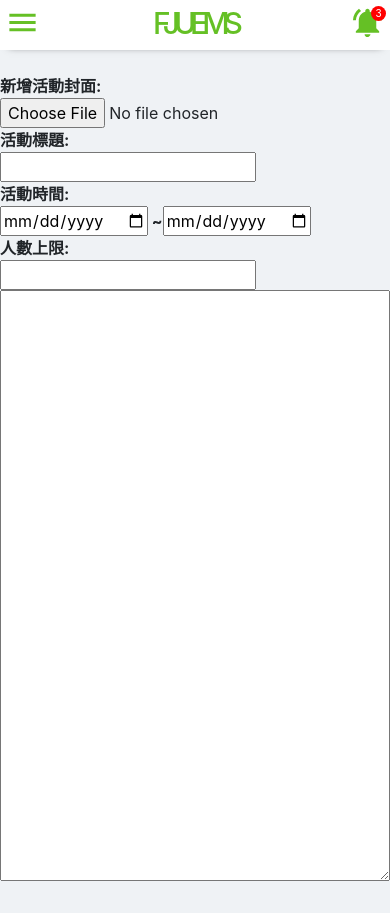
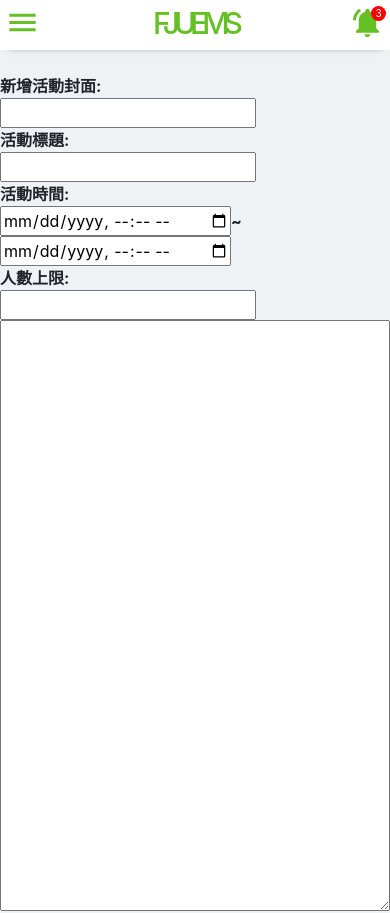
Before and after one commit to cuboid0223/FJUEMS-Frontend, a React (Create React App) app: page /addEvent in a window 390 px wide. Shown: the top 913 px of the page. Built offline with nearby package versions, Linux system fonts and the light colour scheme; no server answers.

Commit message:
addEvent

```diff
--- a/src/components/AddEvent.js
+++ b/src/components/AddEvent.js
@@ -1,34 +1,82 @@
 import React, { useState } from "react";
-
+import { useForm } from "react-hook-form";
 import ReactMarkdown from "react-markdown";
 import gfm from "remark-gfm";
+import { useHistory } from "react-router-dom";
+import axios from "axios";
 // const input = "# This is a header\n\nAnd this is a paragraph";
 // const markdown =  "This ~is not~ strikethrough, but ~~this is~~!";
 const AddEvent = () => {
-const [input, setInput] = useState("")
+  const [input, setInput] = useState("");
+  const { register, handleSubmit, errors } = useForm(); // react-hook-form
+  const history = useHistory();
+  const onSubmit = (data) => {
+    console.log(data);
+    const formData = data;
+    axios
+      .post(
+        "http://localhost:8888/fjuems/fjuems-backend/addEvent.php",
+        formData
+      )
+      .then((res) => {
+        const data = res.data; //
+        console.log(data);
+      })
+      .catch((err) => console.log(err));
+    history.push("/");
+  };
   return (
     <div className="addEvent">
       <div className="addEvent__wrapper">
-        <form className="addEvent__leftContainer">
+        <form
+          onSubmit={handleSubmit(onSubmit)}
+          className="addEvent__leftContainer"
+        >
           <div className="addEvent__item">
             <p>新增活動封面: </p>
-            <input type="file" />
+            <input type="text" name="file_input" />
           </div>
           <div className="addEvent__item">
             <p>活動標題: </p>
-            <input type="text" />
+            <input
+              type="text"
+              name="title_input"
+              ref={register({ required: true })}
+            />
+            {errors.title_input && "Title is required."}
           </div>
           <div className="addEvent__item">
             <p>活動時間: </p>
-            <input type="date" /> ~
-            <input type="date" />
+            <input
+              type="datetime-local"
+              name="datetime_Start"
+              ref={register({ required: true })}
+            />
+            {errors.datetime_Start && "dateTime is required."}
+            ~
+            <input
+              type="datetime-local"
+              name="datetime_End"
+              ref={register({ required: true })}
+            />
+            {errors.datetime_End && "dateTime is required."}
           </div>
           <div className="addEvent__item">
             <p>人數上限: </p>
-            <input type="number" />
+            <input
+              type="number"
+              name="limit_input"
+              ref={register({ required: true })}
+            />
+            {errors.limit_input && "limit is required."}
           </div>
 
-          <textarea onChange={(e) => setInput(e.target.value)} />
+          <textarea
+            name="description_textarea"
+            onChange={(e) => setInput(e.target.value)}
+            ref={register({ required: true })}
+          />
+          {errors.description_textarea && "description is required."}
           <input type="submit" value="新增" className="addEvent__btn" />
         </form>
 
--- a/src/components/Carousel.js
+++ b/src/components/Carousel.js
@@ -25,8 +25,7 @@ const Carousel = () => {
               alt="..."
             />
             <div class="carousel-caption d-none d-md-block">
-              <h5>First slide label</h5>
-              <p>Nulla vitae elit libero, a pharetra augue mollis interdum.</p>
+
             </div>
           </div>
           <div class="carousel-item">
@@ -46,12 +45,7 @@ const Carousel = () => {
               class="d-block w-100"
               alt="..."
             />
-            <div class="carousel-caption d-none d-md-block">
-              <h5>Third slide label</h5>
-              <p>
-                Praesent commodo cursus magna, vel scelerisque nisl consectetur.
-              </p>
-            </div>
+
           </div>
         </div>
         <a
--- a/src/components/EventDetail.js
+++ b/src/components/EventDetail.js
@@ -35,7 +35,7 @@ const EventDetail = () => {
 
   return (
     <div className="eventDetail">
-      <img src={imgURL} alt="..." className="eventDetail__banner" />
+      <img src={imgURL} alt="" className="eventDetail__banner" />
 
       <div className="eventDetail__info">
         <h3>{title}</h3>
--- a/src/components/EventList.js
+++ b/src/components/EventList.js
@@ -1,8 +1,7 @@
 import React, { useEffect, useState } from "react";
 import EventCard from "./EventCard";
 
-// import { useStateValue } from "../StateProvider";
-// import { actionTypes } from "../reducer";
+
 const EventList = ({events}) => {
   //console.log(events)
   return (
@@ -19,6 +18,8 @@ const EventList = ({events}) => {
           timeEnd={event.eve_timeEnd}
         />
       ))}
+
+
       {/* <EventCard
         photoURL="https://t.kfs.io/organization_resource_files/8544/36955/__________1200x630__1_.jpg"
         title="【 A-Lin 2020《Passenger 旅．課》世界巡迴演唱會 高雄站 】"
--- a/src/components/Header.js
+++ b/src/components/Header.js
@@ -5,6 +5,7 @@ import SearchIcon from "@material-ui/icons/Search";
 import { Link } from "react-router-dom";
 const Header = () => {
   const user_auth = sessionStorage.getItem("user_auth");
+
   return (
     <div className="header">
       <MenuIcon fontSize="large" className="header__burgerIcon" />
@@ -14,22 +15,31 @@ const Header = () => {
 
       <div className="header__wrap">
         <ul className="header__list">
+          <hr />
+          {user_auth == "admin" ? (
+            <>
               <li>
                 <Link to="/">首頁</Link>
               </li>
               <li>
                 <Link to="/login">登入</Link>
               </li>
-          <hr />
-          {user_auth != "normal" && (
               <li>
                 <Link to="/addEvent">新增活動</Link>
               </li>
-          )}
-          {user_auth != "normal" && (
               <li>
                 <Link to="/userAdmin">管理會員</Link>
               </li>
+            </>
+          ) : (
+            <>
+              <li>
+                <Link to="/">首頁</Link>
+              </li>
+              <li>
+                <Link to="/login">登入</Link>
+              </li>
+            </>
           )}
         </ul>
         <div className="header__search">
```
Lines whose indentation alone changed are shown as unchanged.
